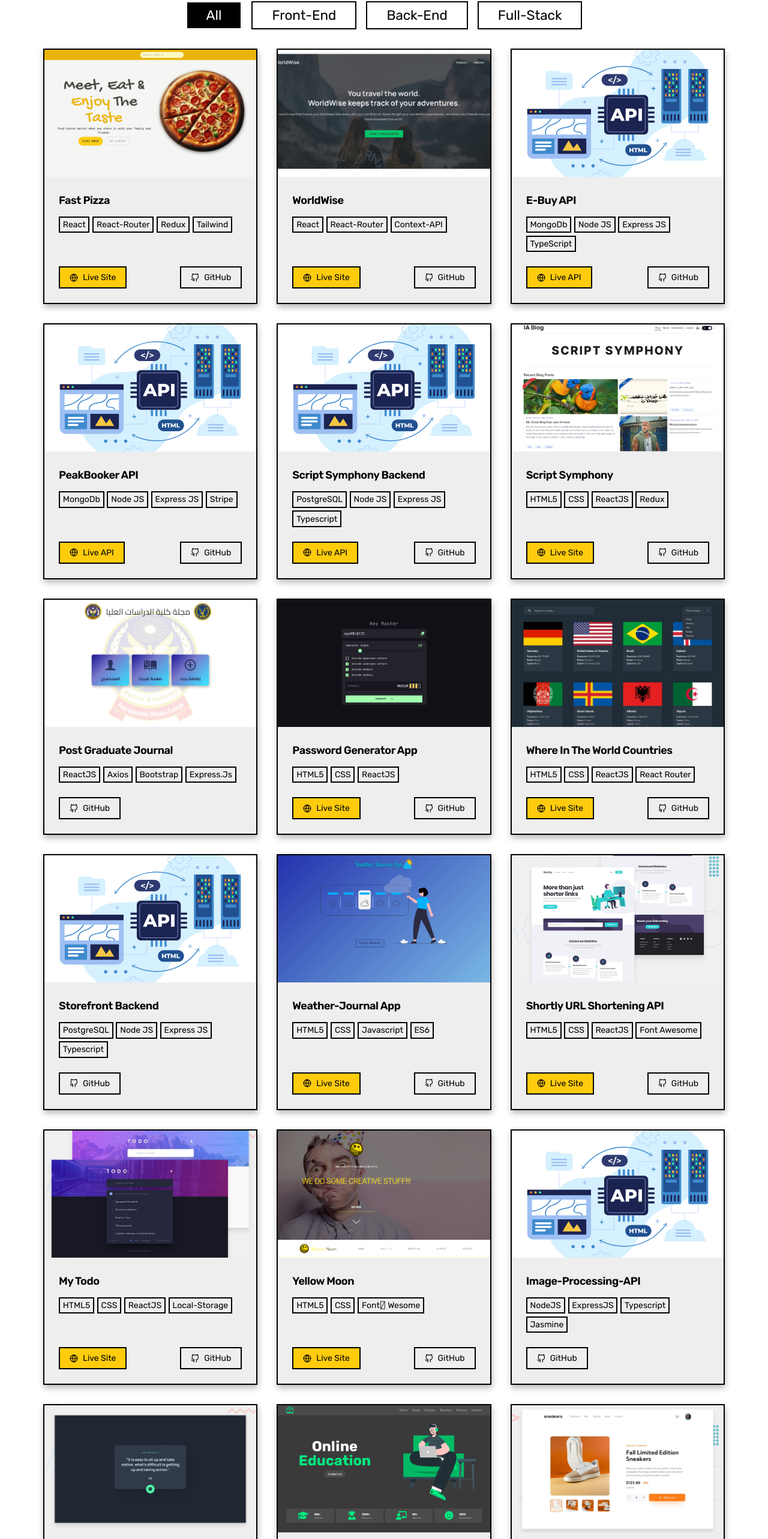
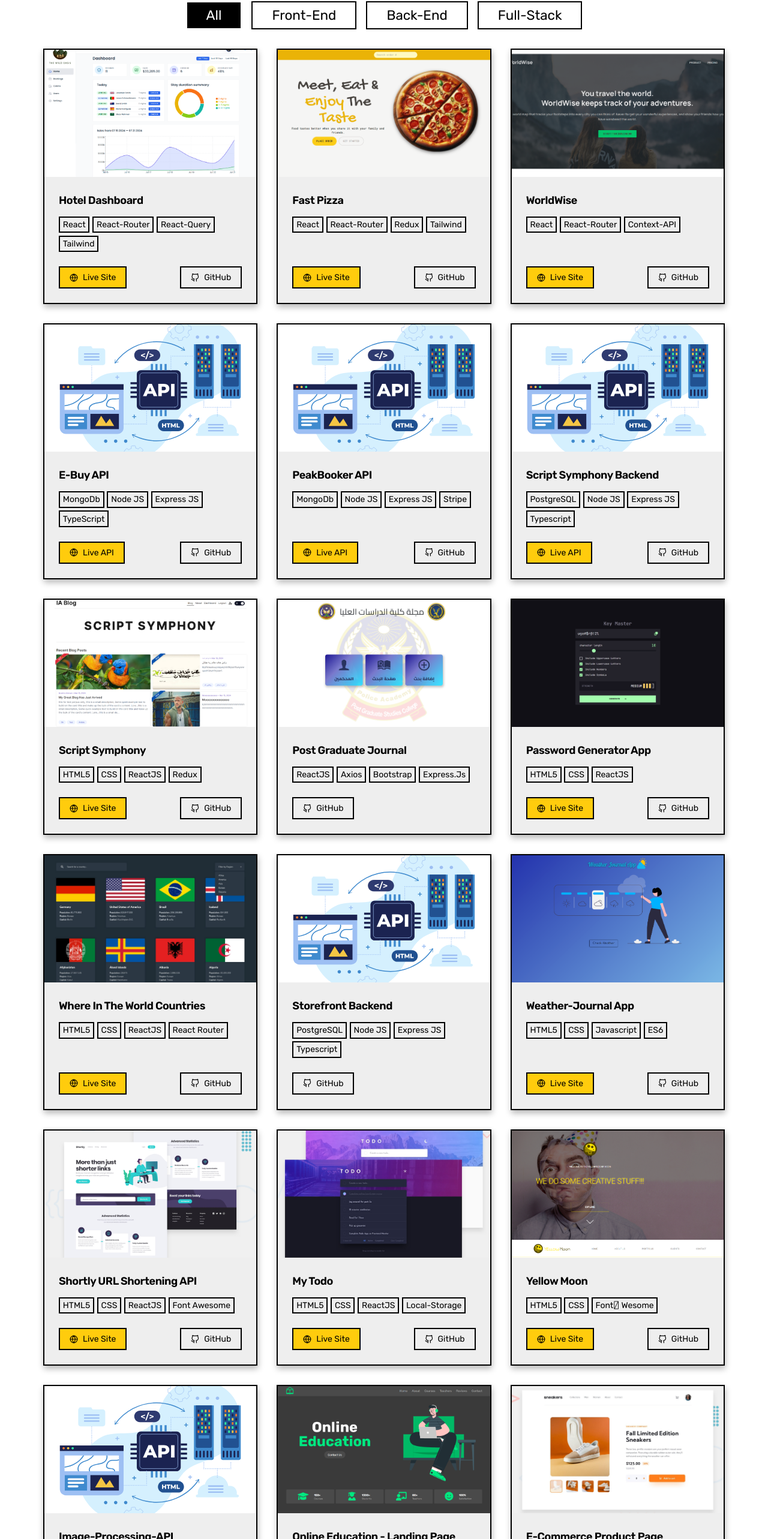
Before and after one commit to ibrahim11elian/My-Portfolio, a React (Create React App) app: page / in a window 1280 px wide. Shown: the part 2015-4581 px from the top of the page at 60% size. Built offline with nearby package versions, Linux system fonts and the light colour scheme.

Commit message:
Add portfolio project

```diff
--- a/src/data/projects_data.js
+++ b/src/data/projects_data.js
@@ -4,17 +4,27 @@ import WeatherJournalApp from "../images/projects/weather.png";
 import ShortlyURL from "../images/projects/shortly.jpg";
 import MyTodo from "../images/projects/todo.jpg";
 import YellowMoon from "../images/projects/yellow.png";
-import AdviceGenerator from "../images/projects/advice.jpg";
 import OnlineEducation from "../images/projects/education.png";
 import ECommerceProduct from "../images/projects/e-commerce.jpg";
-import SnapQuizBuilder from "../images/projects/snapQuiz-builder.png";
+// import AdviceGenerator from "../images/projects/advice.jpg";
+// import SnapQuizBuilder from "../images/projects/snapQuiz-builder.png";
 import ScriptSymphony from "../images/projects/blog.png";
 import PostGraduateJournal from "../images/projects/post-graduate.png";
 import WorldWise from "../images/projects/worldWise.png";
 import FastPizza from "../images/projects/fast-pizza.png";
+import HotelDashboard from "../images/projects/hotel-dashboard.png";
 
 // all data about the projects rendered in my portfolio
 export const data = [
+  {
+    id: 20,
+    name: "Hotel Dashboard",
+    link: "https://github.com/ibrahim11elian/hotel-dashboard",
+    live: "https://the-wild-oasis-hotel-sigma.vercel.app",
+    tags: ["React", "React-Router", "React-Query", "Tailwind"],
+    img: HotelDashboard,
+    category: "front",
+  },
   {
     id: 19,
     name: "Fast Pizza",
@@ -184,15 +194,15 @@ export const data = [
     tags: ["NodeJS", "ExpressJS", "typescript", "Jasmine", "API"],
     category: "back",
   },
-  {
-    id: 9,
-    name: "Advice generator app",
-    img: AdviceGenerator,
-    live: "https://ibrahim11elian.github.io/advice-generator-app/",
-    link: "https://github.com/ibrahim11elian/advice-generator-app",
-    tags: ["HTML5", "CSS", "javascript", "ES6", "API"],
-    category: "front",
-  },
+  // {
+  //   id: 9,
+  //   name: "Advice generator app",
+  //   img: AdviceGenerator,
+  //   live: "https://ibrahim11elian.github.io/advice-generator-app/",
+  //   link: "https://github.com/ibrahim11elian/advice-generator-app",
+  //   tags: ["HTML5", "CSS", "javascript", "ES6", "API"],
+  //   category: "front",
+  // },
   {
     id: 10,
     name: "Online Education - landing page",
@@ -211,13 +221,13 @@ export const data = [
     tags: ["HTML5", "CSS", "javascript", "ES6"],
     category: "front",
   },
-  {
-    id: 12,
-    name: "SnapQuiz Builder",
-    img: SnapQuizBuilder,
-    live: "https://snap-quiz-builder.netlify.app/",
-    link: "https://github.com/ibrahim11elian/SnapQuiz-Builder",
-    tags: ["HTML5", "CSS3", "ReactJS", "Vite"],
-    category: "front",
-  },
+  // {
+  //   id: 12,
+  //   name: "SnapQuiz Builder",
+  //   img: SnapQuizBuilder,
+  //   live: "https://snap-quiz-builder.netlify.app/",
+  //   link: "https://github.com/ibrahim11elian/SnapQuiz-Builder",
+  //   tags: ["HTML5", "CSS3", "ReactJS", "Vite"],
+  //   category: "front",
+  // },
 ];
```
Also changed, not shown: src/images/projects/hotel-dashboard.png (added).
